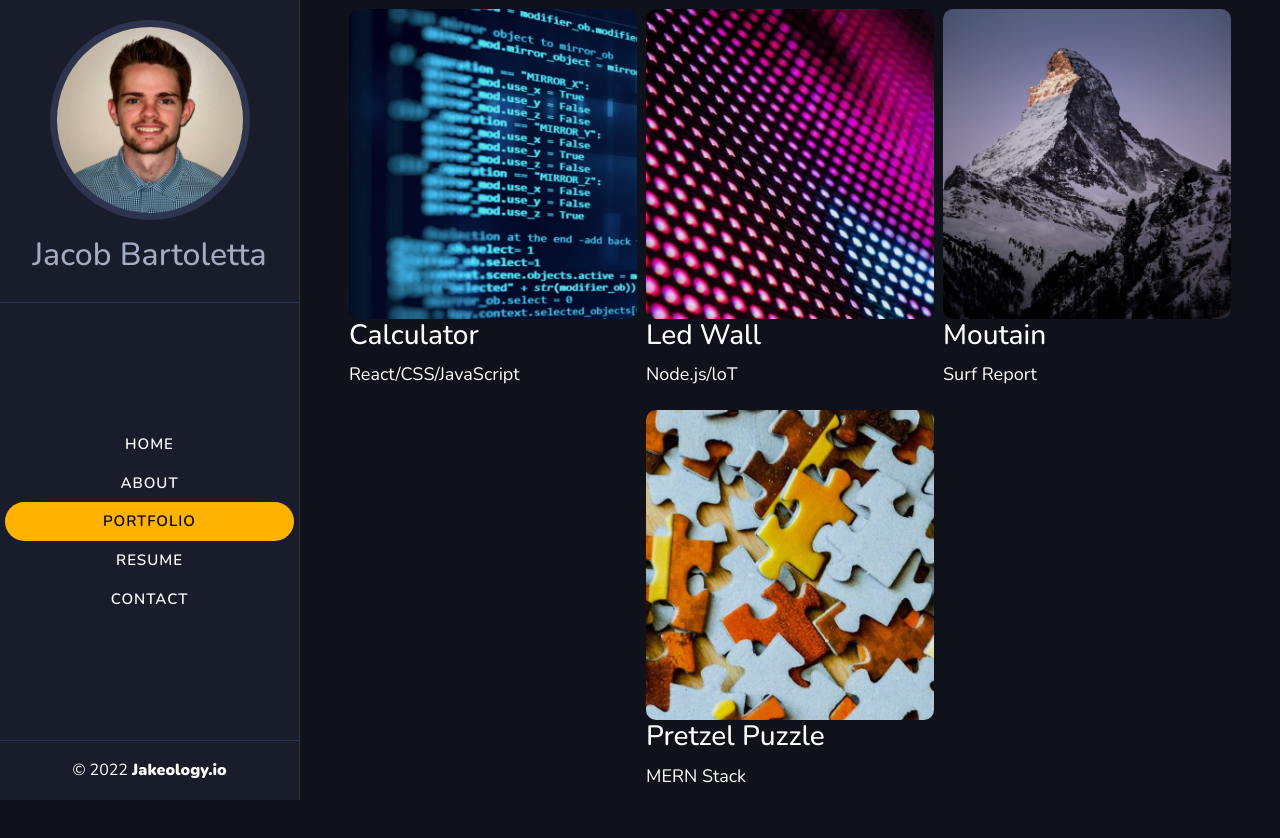
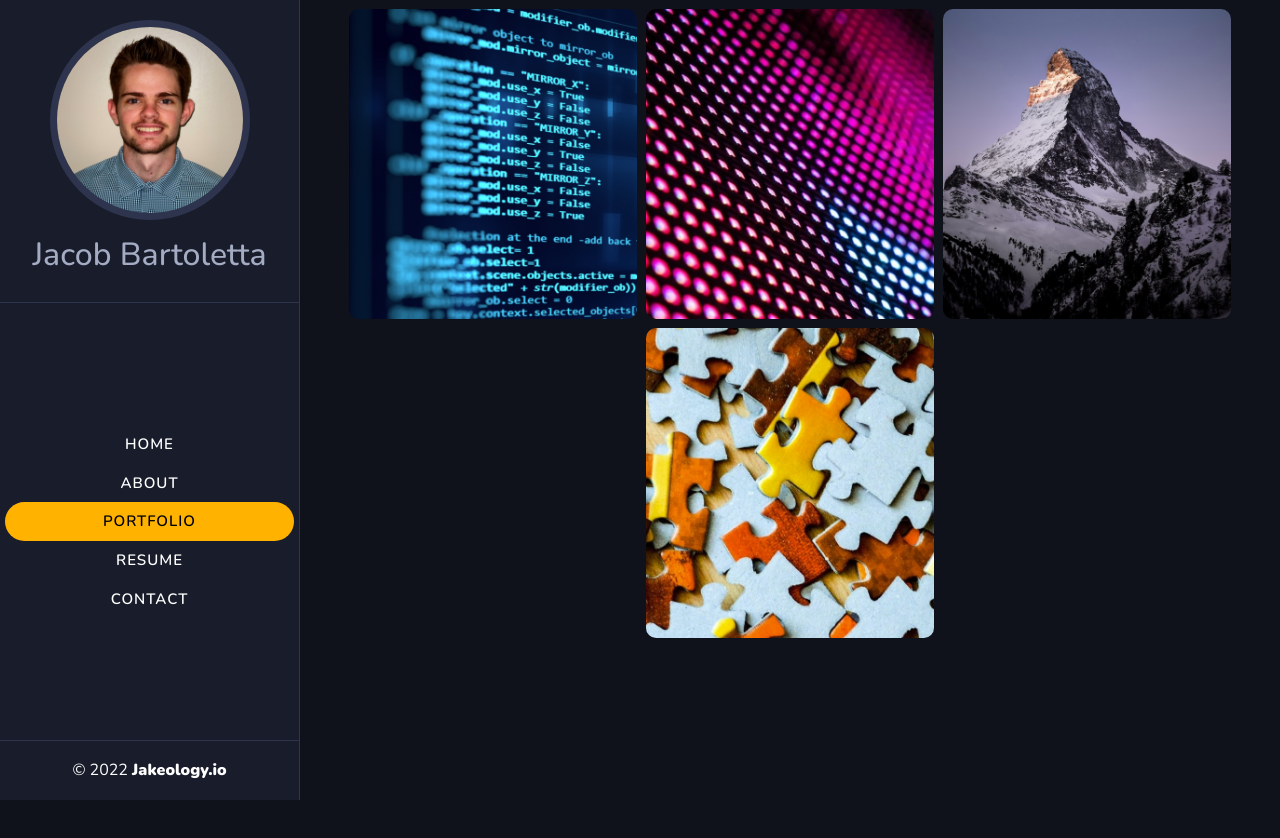
Before and after one commit to Jakeology/react-portfolio, a React (Create React App) app: page / in a window 1280 px wide. Both pictures are taken after a click on the element "PORTFOLIO". Shown: the top 838 px of the page. After the commit the page ends 800 px from the top, so only its background shows below. Built offline with nearby package versions, Linux system fonts and the light colour scheme.

Commit message:
added more css styling to portfolio cards

```diff
--- a/public/index.html
+++ b/public/index.html
@@ -11,6 +11,7 @@
     />
     <link rel="apple-touch-icon" href="%PUBLIC_URL%/logo192.png" />
     <link href="https://cdn.jsdelivr.net/npm/bootstrap@5.1.3/dist/css/bootstrap.min.css" rel="stylesheet" integrity="sha384-1BmE4kWBq78iYhFldvKuhfTAU6auU8tT94WrHftjDbrCEXSU1oBoqyl2QvZ6jIW3" crossorigin="anonymous">
+    <script src="https://kit.fontawesome.com/9cca893d93.js" crossorigin="anonymous"></script>
     <!--
       manifest.json provides metadata used when your web app is installed on a
       user's mobile device or desktop. See https://developers.google.com/web/fundamentals/web-app-manifest/
--- a/src/components/Portfolio/index.js
+++ b/src/components/Portfolio/index.js
@@ -5,34 +5,66 @@ function Portfolio() {
     <div className="portfolio-primary">
       <div className="cards">
         <div className="portfolio-card">
+          <img className="card-image" src="/images/calculator.png" alt="Calculator" />
           <div className="card-bio">
-            <img src="/images/calculator.png" alt="Calculator" />
             <h3>Calculator</h3>
             <p>React/CSS/JavaScript</p>
+            <span>
+              <a href="/">
+                <i class="fa-light fa-link"></i>
+              </a>
+              <a href="/">
+                <i class="fa-brands fa-github"></i>
+              </a>
+            </span>
+          </div>
+        </div>
+
+        <div className="portfolio-card">
+          <img className="card-image" src="/images/led-wall.jpg" alt="Led Wall" />
+          <div className="card-bio">
+            <h3>Led Wall</h3>
+            <p>Node.js/loT</p>
+            <span>
+              <a href="/">
+                <i class="fa-light fa-link"></i>
+              </a>
+              <a href="/">
+                <i class="fa-brands fa-github"></i>
+              </a>
+            </span>
           </div>
         </div>
 
         <article className="portfolio-card">
+          <img className="card-image" src="/images/moutain.png" alt="Moutain" />
           <div className="card-bio">
-            <img src="/images/led-wall.jpg" alt="Led Wall" />
-            <h3>Led Wall</h3>
-            <p>Node.js/loT</p>
+            <h3>Moutain</h3>
+            <p>Surf Report</p>
+            <span>
+              <a href="/">
+                <i class="fa-light fa-link"></i>
+              </a>
+              <a href="/">
+                <i class="fa-brands fa-github"></i>
+              </a>
+            </span>
           </div>
         </article>
 
         <article className="portfolio-card">
+          <img className="card-image" src="/images/puzzle.jpg" alt="Pretzel Puzzle" />
           <div className="card-bio">
-            <img src="/images/moutain.png" alt="Moutain" />
-            <h3>Moutain</h3>
-            <p>Surf Report</p>
-          </div>
-        </article>
-
-        <article className="portfolio-card">
-          <div className="card-bio">
-            <img src="/images/puzzle.jpg" alt="Pretzel Puzzle" />
             <h3>Pretzel Puzzle</h3>
             <p>MERN Stack</p>
+            <span>
+              <a href="/">
+                <i class="fa-light fa-link"></i>
+              </a>
+              <a href="/">
+                <i class="fa-brands fa-github"></i>
+              </a>
+            </span>
           </div>
         </article>
       </div>
--- a/src/index.css
+++ b/src/index.css
@@ -195,11 +195,15 @@ header h2 {
   padding-bottom: 50px;
 }
 
+.portfolio-card {
+  position: relative;
+}
+
 /* Portfolio images */
 .portfolio-card img {
   border-radius: 10px;
-  width: 100%;
-  opacity: 0.9;
+  width: 16em;
+  margin: 0.25em;
 }
 
 /* Portfolio cards */
@@ -213,6 +217,45 @@ header h2 {
 
 /* Portfolio card bio */
 .card-bio {
-  width: 16em;
+  text-align: center;
+  opacity: 0;
+}
+
+.card-bio h3 {
+  position: absolute;
+  width: 100%;
+  top: 35%;
+  left: 35%;
+  transform: translate(-35%, -35%);
+}
+
+.card-bio p {
+  position: absolute;
+  width: 100%;
+  top: 45%;
+  left: 45%;
+  transform: translate(-45%, -45%);
+}
+
+.card-bio span {
+  position: absolute;
+  width: 100%;
+  top: 55%;
+  left: 55%;
+  transform: translate(-55%, -55%);
+  font-size: 36px;
   margin: .25em;
 }
+
+.card-bio span a {
+  margin: .25em;
+}
+
+.portfolio-card:hover .card-bio {
+  opacity: 1;
+}
+
+.card-image:hover,
+.portfolio-card:hover .card-image {
+  opacity: 0.2;
+}
```
